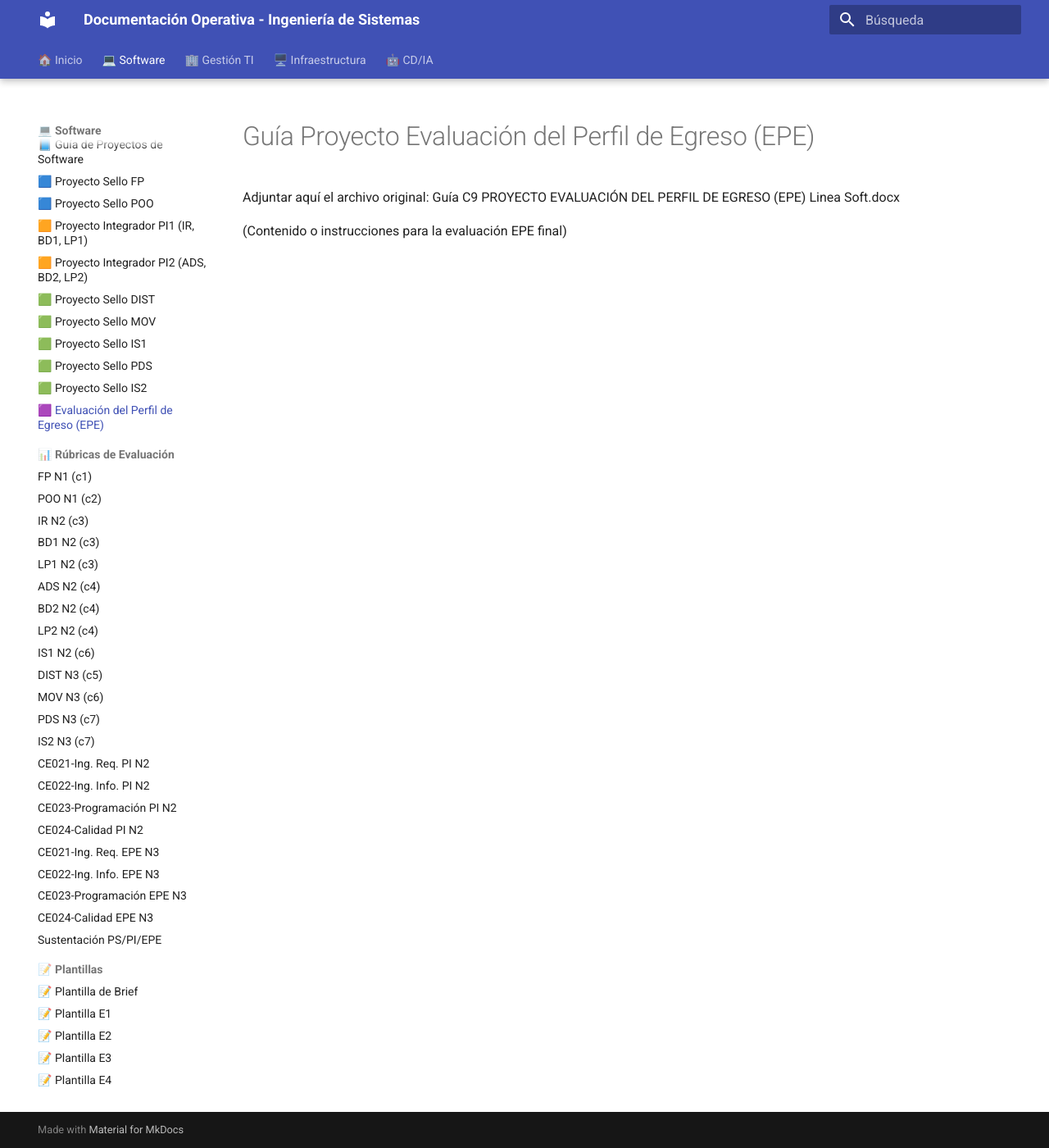
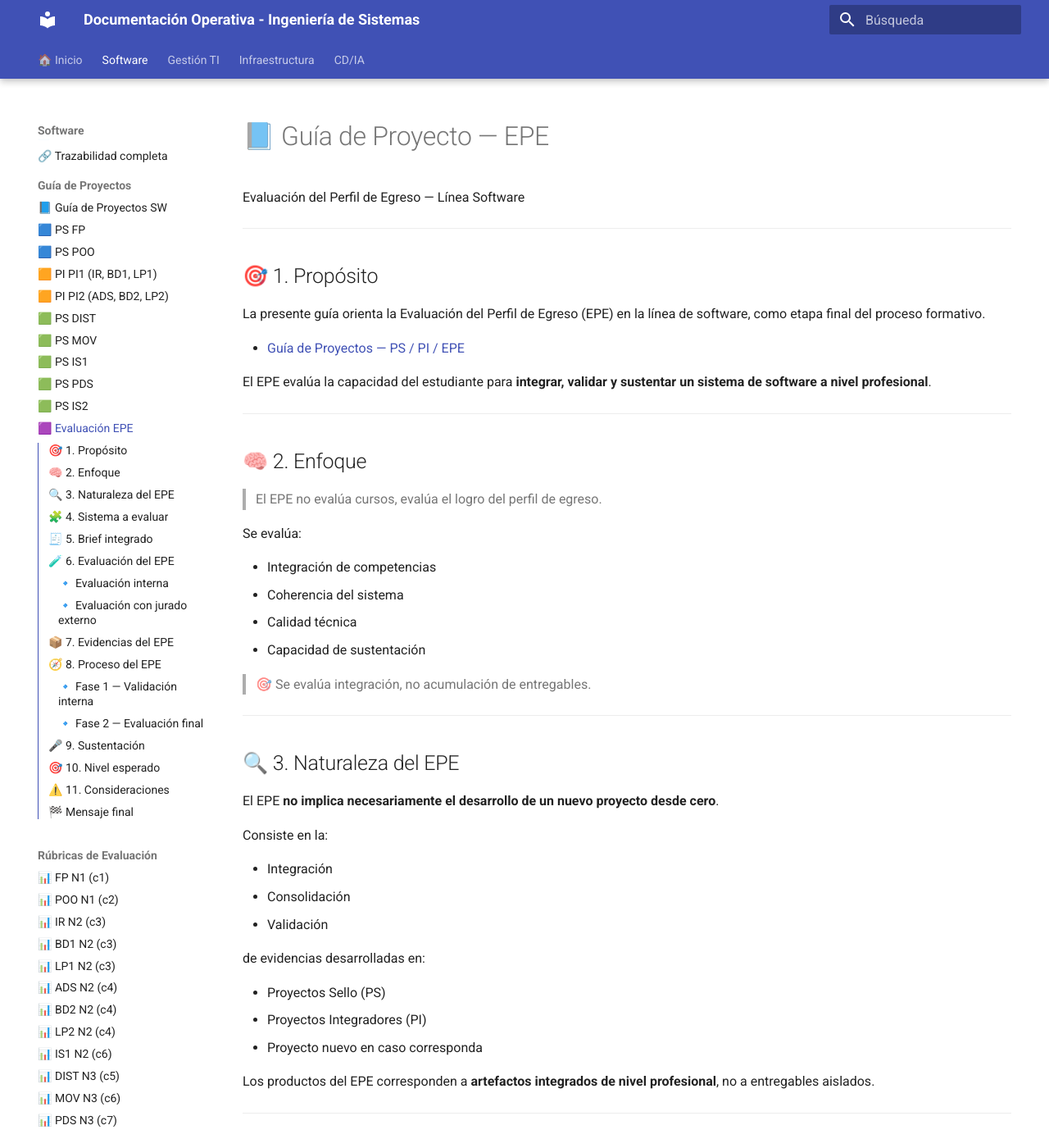
Before and after one commit to upeuoficial/carrera-sistemas-docs-operativos, an MkDocs documentation site: the page built from docs/lineas/software/guias/epe/guia-epe.md, in a window 1280 px wide and 1400 px high. Shown: the whole window at 82% size. Built offline with MkDocs 1.6.1 and Material for MkDocs 9.7.7, drawn with Linux system fonts in a browser that asks for light colours; some of the changed text lies outside the part shown.

Commit message:
bug: correccion de url (#3)
revisado

```diff
--- a/docs/lineas/software/guias/epe/guia-epe.md
+++ b/docs/lineas/software/guias/epe/guia-epe.md
@@ -1,5 +1,208 @@
-# Guía Proyecto Evaluación del Perfil de Egreso (EPE)
+# 📘 Guía de Proyecto — EPE
+Evaluación del Perfil de Egreso — Línea Software
 
-Adjuntar aquí el archivo original: Guía C9 PROYECTO EVALUACIÓN DEL PERFIL DE EGRESO (EPE) Linea Soft.docx
+---
 
-(Contenido o instrucciones para la evaluación EPE final)
+## 🎯 1. Propósito
+
+La presente guía orienta la Evaluación del Perfil de Egreso (EPE) en la línea de software, como etapa final del proceso formativo.
+
+
+- [Guía de Proyectos — PS / PI / EPE](../proyectos.md)
+
+El EPE evalúa la capacidad del estudiante para **integrar, validar y sustentar un sistema de software a nivel profesional**.
+
+---
+
+## 🧠 2. Enfoque
+
+> El EPE no evalúa cursos, evalúa el logro del perfil de egreso.
+
+Se evalúa:
+
+- Integración de competencias
+- Coherencia del sistema
+- Calidad técnica
+- Capacidad de sustentación
+
+> 🎯 Se evalúa integración, no acumulación de entregables.
+
+---
+
+## 🔍 3. Naturaleza del EPE
+
+El EPE **no implica necesariamente el desarrollo de un nuevo proyecto desde cero**.
+
+Consiste en la:
+
+- Integración
+- Consolidación
+- Validación
+
+de evidencias desarrolladas en:
+
+- Proyectos Sello (PS)
+- Proyectos Integradores (PI)
+- Proyecto nuevo en caso corresponda
+
+Los productos del EPE corresponden a **artefactos integrados de nivel profesional**, no a entregables aislados.
+
+---
+
+## 🧩 4. Sistema a evaluar
+
+El estudiante presenta un sistema:
+
+- Funcional
+- Integrado
+- Coherente con el problema
+- Técnicamente justificado
+
+Puede ser:
+
+- Web (MVC / full-stack)
+- Microservicios
+- Aplicación móvil
+- Escritorio (según contexto)
+
+✔ No se fuerza tecnología
+✔ Se evalúa la solución
+
+---
+
+## 🧾 5. Brief integrado
+
+El proceso inicia con la **consolidación del problema del proyecto**.
+
+
+- [Plantilla de Brief](../../plantillas/brief.md)
+
+Debe incluir:
+
+- Problema
+- Objetivos
+- Alcance
+- Stakeholders
+
+📌 Hito obligatorio:
+
+- Aprobación del Brief
+- Evaluación interna
+
+👉 El brief aprobado es requisito para continuar
+
+---
+
+## 🧪 6. Evaluación del EPE
+
+La evaluación se realiza en dos niveles:
+
+### 🔹 Evaluación interna
+
+- Validación del Brief
+- Consistencia del sistema
+- Coherencia de la solución
+
+---
+
+### 🔹 Evaluación con jurado externo
+
+Evalúa:
+
+- Nivel profesional
+- Integración del sistema
+- Calidad técnica
+- Sustentación
+
+---
+
+## 📦 7. Evidencias del EPE
+
+El sistema debe integrar evidencias de:
+
+| Competencia | Evidencia |
+|------------|----------|
+| CE021 | Requerimientos y arquitectura |
+| CE022 | Datos y persistencia |
+| CE023 | Implementación |
+| CE024 | Calidad y evaluación |
+| CE0217 | Sustentación |
+
+
+- [Evaluación EPE](../../base/epe.md)
+
+
+- [CE021 — Nivel 3](../../rubrica/n3-ce021-epe.md)
+- [CE022 — Nivel 3](../../rubrica/n3-ce022-epe.md)
+- [CE023 — Nivel 3](../../rubrica/n3-ce023-epe.md)
+- [CE024 — Nivel 3](../../rubrica/n3-ce024-epe.md)
+- [Sustentación](../../rubrica/sustentacion-ps-pi-epe.md)
+
+---
+
+## 🧭 8. Proceso del EPE
+
+El EPE se desarrolla en dos fases:
+
+### 🔹 Fase 1 — Validación interna
+
+- Brief aprobado
+- Arquitectura definida
+- Diseño validado
+
+---
+
+### 🔹 Fase 2 — Evaluación final
+
+- Sistema completo
+- Evidencia de calidad
+- Sustentación ante jurado
+
+---
+
+## 🎤 9. Sustentación
+
+Incluye:
+
+- Video pitch (1–3 min)
+- Demo del sistema
+- Explicación técnica
+- Justificación de decisiones
+- Respuesta a preguntas
+
+
+Evaluada mediante CE0217
+
+---
+
+## 🎯 10. Nivel esperado
+
+EPE — Nivel profesional:
+
+- Sistema completo e integrado
+- Arquitectura implementada
+- Calidad técnica demostrable
+- Sustentación sólida
+
+---
+
+## ⚠️ 11. Consideraciones
+
+- El EPE no implica desarrollar un nuevo sistema
+- Se basa en evidencias o entregables (E1, E2, E3, E4) y E5
+- El sistema debe ser funcional
+- Debe existir coherencia total con la línea y con las otras líneas de la carrera
+- La sustentación es obligatoria
+
+🚫 No se aceptan:
+
+- componentes desconectados
+- sistemas incompletos
+- soluciones sin justificación
+- evidencia no verificable
+
+---
+
+## 🏁 Mensaje final
+
+> El EPE representa la demostración del perfil de egreso, donde el estudiante integra sus competencias para construir, validar y sustentar un sistema de software en un contexto real.
--- a/mkdocs.yml
+++ b/mkdocs.yml
@@ -43,9 +43,9 @@
 nav:
   - 🏠 Inicio: index.md
 
-  - 💻 Software:
+  - Software:
       - 🏠 Inicio: lineas/software/index.md
-      - 📂 Base:
+      - Base:
           - 🏅 Competencias: lineas/software/base/competencias.md
           - 📄 Evidencias: lineas/software/base/evidencias.md
           - 🗂️ Curso–Evidencia–Nivel: lineas/software/base/curso-evidencia-nivel.md
@@ -53,88 +53,88 @@
           - 📝 Evaluación EPE: lineas/software/base/epe.md
           - 🔗 Trazabilidad completa: lineas/software/base/trazabilidad.md
 
-      - 📘 Guía de Proyectos:
-          - 📘 Guía de Proyectos de Software: lineas/software/guias/proyectos.md
-          - 🟦 Proyecto Sello FP: lineas/software/guias/fp/guia-fp.md
-          - 🟦 Proyecto Sello POO: lineas/software/guias/poo/guia-poo.md
-          - 🟧 Proyecto Integrador PI1 (IR, BD1, LP1): lineas/software/guias/pi1/guia-pi1.md
-          - 🟧 Proyecto Integrador PI2 (ADS, BD2, LP2): lineas/software/guias/pi2/guia-pi2.md
-          - 🟩 Proyecto Sello DIST: lineas/software/guias/dist/guia-dist.md
-          - 🟩 Proyecto Sello MOV: lineas/software/guias/mov/guia-mov.md
-          - 🟩 Proyecto Sello IS1: lineas/software/guias/is1/guia-is1.md
-          - 🟩 Proyecto Sello PDS: lineas/software/guias/pds/guia-pds.md
-          - 🟩 Proyecto Sello IS2: lineas/software/guias/is2/guia-is2.md
-          - 🟪 Evaluación del Perfil de Egreso (EPE): lineas/software/guias/epe/guia-epe.md
+      - Guía de Proyectos:
+          - 📘 Guía de Proyectos SW: lineas/software/guias/proyectos.md
+          - 🟦 PS FP: lineas/software/guias/fp/guia-fp.md
+          - 🟦 PS POO: lineas/software/guias/poo/guia-poo.md
+          - 🟧 PI PI1 (IR, BD1, LP1): lineas/software/guias/pi1/guia-pi1.md
+          - 🟧 PI PI2 (ADS, BD2, LP2): lineas/software/guias/pi2/guia-pi2.md
+          - 🟩 PS DIST: lineas/software/guias/dist/guia-dist.md
+          - 🟩 PS MOV: lineas/software/guias/mov/guia-mov.md
+          - 🟩 PS IS1: lineas/software/guias/is1/guia-is1.md
+          - 🟩 PS PDS: lineas/software/guias/pds/guia-pds.md
+          - 🟩 PS IS2: lineas/software/guias/is2/guia-is2.md
+          - 🟪 Evaluación EPE: lineas/software/guias/epe/guia-epe.md
 
-      - 📊 Rúbricas de Evaluación:
-          - FP N1 (c1): lineas/software/rubrica/n1-fp-ps.md
-          - POO N1 (c2): lineas/software/rubrica/n1-poo-ps.md
-          - IR N2 (c3): lineas/software/rubrica/n2-ir-pi.md
-          - BD1 N2 (c3): lineas/software/rubrica/n2-bd1-pi.md
-          - LP1 N2 (c3): lineas/software/rubrica/n2-lp1-pi.md
-          - ADS N2 (c4): lineas/software/rubrica/n2-ads-pi.md
-          - BD2 N2 (c4): lineas/software/rubrica/n2-bd2-pi.md
-          - LP2 N2 (c4): lineas/software/rubrica/n2-lp2-pi.md
-          - IS1 N2 (c6): lineas/software/rubrica/n2-is1-ps.md
-          - DIST N3 (c5): lineas/software/rubrica/n3-dist-ps.md
-          - MOV N3 (c6): lineas/software/rubrica/n3-mov-ps.md
-          - PDS N3 (c7): lineas/software/rubrica/n3-pds-ps.md
-          - IS2 N3 (c7): lineas/software/rubrica/n3-is2-ps.md
-          - CE021-Ing. Req. PI N2: lineas/software/rubrica/n2-ce021-pi.md
-          - CE022-Ing. Info. PI N2: lineas/software/rubrica/n2-ce022-pi.md
-          - CE023-Programación PI N2: lineas/software/rubrica/n2-ce023-pi.md
-          - CE024-Calidad PI N2: lineas/software/rubrica/n2-ce024-pi.md
-          - CE021-Ing. Req. EPE N3: lineas/software/rubrica/n3-ce021-epe.md
-          - CE022-Ing. Info. EPE N3: lineas/software/rubrica/n3-ce022-epe.md
-          - CE023-Programación EPE N3: lineas/software/rubrica/n3-ce023-epe.md
-          - CE024-Calidad EPE N3: lineas/software/rubrica/n3-ce024-epe.md
-          - Sustentación PS/PI/EPE: lineas/software/rubrica/sustentacion-ps-pi-epe.md
+      - Rúbricas de Evaluación:
+          - 📊 FP N1 (c1): lineas/software/rubrica/n1-fp-ps.md
+          - 📊 POO N1 (c2): lineas/software/rubrica/n1-poo-ps.md
+          - 📊 IR N2 (c3): lineas/software/rubrica/n2-ir-pi.md
+          - 📊 BD1 N2 (c3): lineas/software/rubrica/n2-bd1-pi.md
+          - 📊 LP1 N2 (c3): lineas/software/rubrica/n2-lp1-pi.md
+          - 📊 ADS N2 (c4): lineas/software/rubrica/n2-ads-pi.md
+          - 📊 BD2 N2 (c4): lineas/software/rubrica/n2-bd2-pi.md
+          - 📊 LP2 N2 (c4): lineas/software/rubrica/n2-lp2-pi.md
+          - 📊 IS1 N2 (c6): lineas/software/rubrica/n2-is1-ps.md
+          - 📊 DIST N3 (c5): lineas/software/rubrica/n3-dist-ps.md
+          - 📊 MOV N3 (c6): lineas/software/rubrica/n3-mov-ps.md
+          - 📊 PDS N3 (c7): lineas/software/rubrica/n3-pds-ps.md
+          - 📊 IS2 N3 (c7): lineas/software/rubrica/n3-is2-ps.md
+          - 📊 CE021-Ing. Req. PI N2: lineas/software/rubrica/n2-ce021-pi.md
+          - 📊 CE022-Ing. Info. PI N2: lineas/software/rubrica/n2-ce022-pi.md
+          - 📊 CE023-Programac. PI N2: lineas/software/rubrica/n2-ce023-pi.md
+          - 📊 CE024-Calidad PI N2: lineas/software/rubrica/n2-ce024-pi.md
+          - 📊 CE021-Ing. Req. EPE N3: lineas/software/rubrica/n3-ce021-epe.md
+          - 📊 CE022-Ing. Info. EPE N3: lineas/software/rubrica/n3-ce022-epe.md
+          - 📊 CE023-Programac. EPE N3: lineas/software/rubrica/n3-ce023-epe.md
+          - 📊 CE024-Calidad EPE N3: lineas/software/rubrica/n3-ce024-epe.md
+          - 📊 Sustentación PS/PI/EPE: lineas/software/rubrica/sustentacion-ps-pi-epe.md
 
-      - 📝 Plantillas:
-          - 📝 Plantilla de Brief: lineas/software/plantillas/brief.md
+      - Plantillas:
+          - 📝 Plantilla Brief: lineas/software/plantillas/brief.md
           - 📝 Plantilla E1: lineas/software/plantillas/e1.md
           - 📝 Plantilla E2: lineas/software/plantillas/e2.md
           - 📝 Plantilla E3: lineas/software/plantillas/e3.md
           - 📝 Plantilla E4: lineas/software/plantillas/e4.md
           - 📝 Plantilla E5: lineas/software/plantillas/e5.md
 
-      - 📚 Estándares y Manuales:
+      - Estándares y Manuales:
           - 🛡️ Política de Codificación: lineas/software/estandares/politica-codificacion.md
           - 🔀 Política de Ramas y PR: lineas/software/estandares/politica-ramas-pr.md
           - 📑 Manual de PR: lineas/software/estandares/manual-pr-github-web.md
 
-  - 🏢 Gestión TI:
+  - Gestión TI:
       - Inicio: lineas/gestion/index.md
-      - 📂 Base:
+      - Base:
           - 🏅 Competencias: lineas/gestion/base/competencias.md
           - 📄 Evidencias: lineas/gestion/base/evidencias.md
           - 🗂️ Curso–Evidencia–Nivel: lineas/gestion/base/curso-evidencia-nivel.md
           - 📦 Productos: lineas/gestion/base/productos.md
           - 📝 Evaluación EPE: lineas/gestion/base/epe.md
           - 🔗 Trazabilidad completa: lineas/gestion/base/trazabilidad.md
-      - 📚 Estándares y Manuales: []
+      - Estándares y Manuales: []
           # Agrega aquí los estándares y manuales de gestión cuando existan
 
-  - 🖥️ Infraestructura:
+  - Infraestructura:
       - Inicio: lineas/infraestructura/index.md
-      - 📂 Base:
+      - Base:
           - 🏅 Competencias: lineas/infraestructura/base/competencias.md
           - 📄 Evidencias: lineas/infraestructura/base/evidencias.md
           - 🗂️ Curso–Evidencia–Nivel: lineas/infraestructura/base/curso-evidencia-nivel.md
           - 📦 Productos: lineas/infraestructura/base/productos.md
           - 📝 Evaluación EPE: lineas/infraestructura/base/epe.md
           - 🔗 Trazabilidad completa: lineas/infraestructura/base/trazabilidad.md
-      - 📚 Estándares y Manuales: []
+      - Estándares y Manuales: []
           # Agrega aquí los estándares y manuales de infraestructura cuando existan
 
-  - 🤖 CD/IA:
+  - CD/IA:
       - Inicio: lineas/cd-ia/index.md
-      - 📂 Base:
+      - Base:
           - 🏅 Competencias: lineas/cd-ia/base/competencias.md
           - 📄 Evidencias: lineas/cd-ia/base/evidencias.md
           - 🗂️ Curso–Evidencia–Nivel: lineas/cd-ia/base/curso-evidencia-nivel.md
           - 📦 Productos: lineas/cd-ia/base/productos.md
           - 📝 Evaluación EPE: lineas/cd-ia/base/epe.md
           - 🔗 Trazabilidad completa: lineas/cd-ia/base/trazabilidad.md
-      - 📚 Estándares y Manuales: []
+      - Estándares y Manuales: []
           # Agrega aquí los estándares y manuales de CD/IA cuando existan
```
Also changed, not shown: docs/lineas/cd-ia/index.md (+6 -6 lines), docs/lineas/gestion/index.md (+6 -6 lines), docs/lineas/infraestructura/index.md (+6 -6 lines), docs/lineas/software/index.md (+16 -4 lines).
